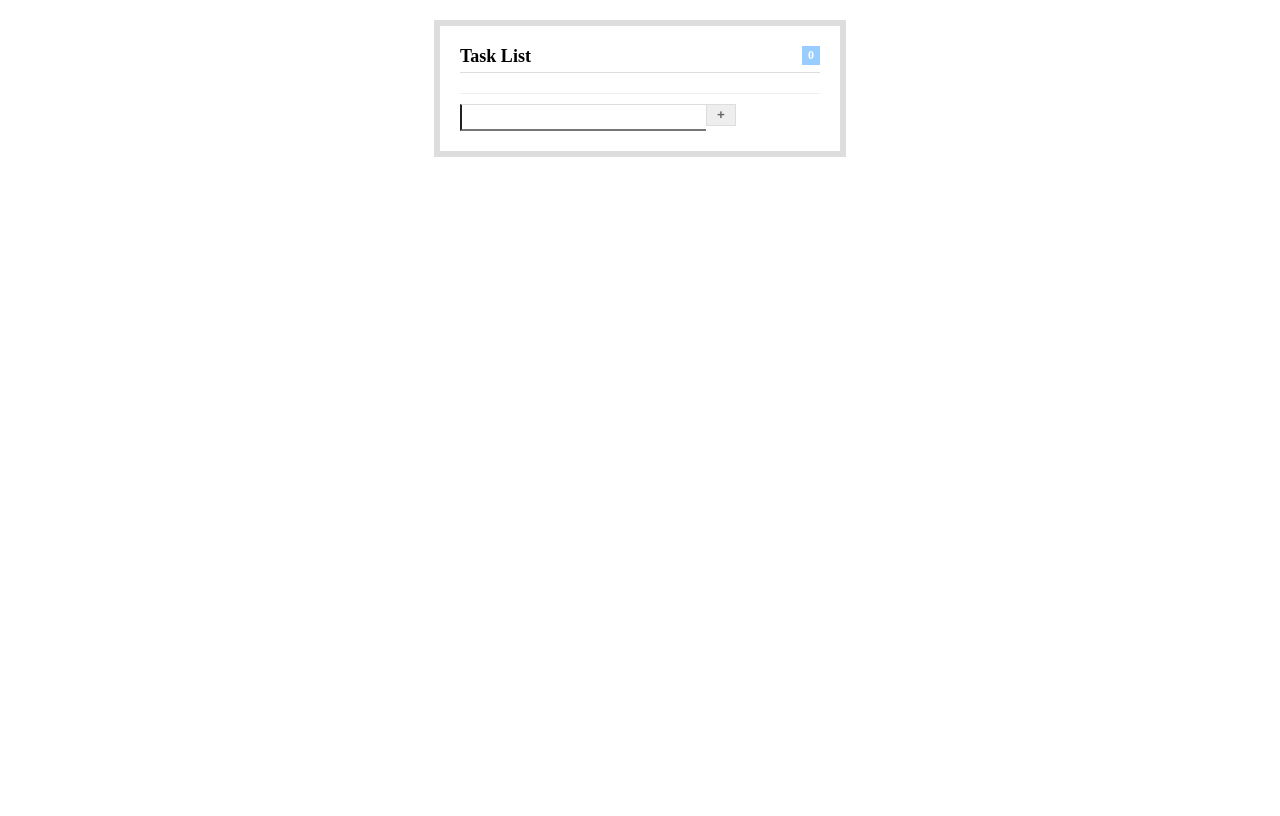
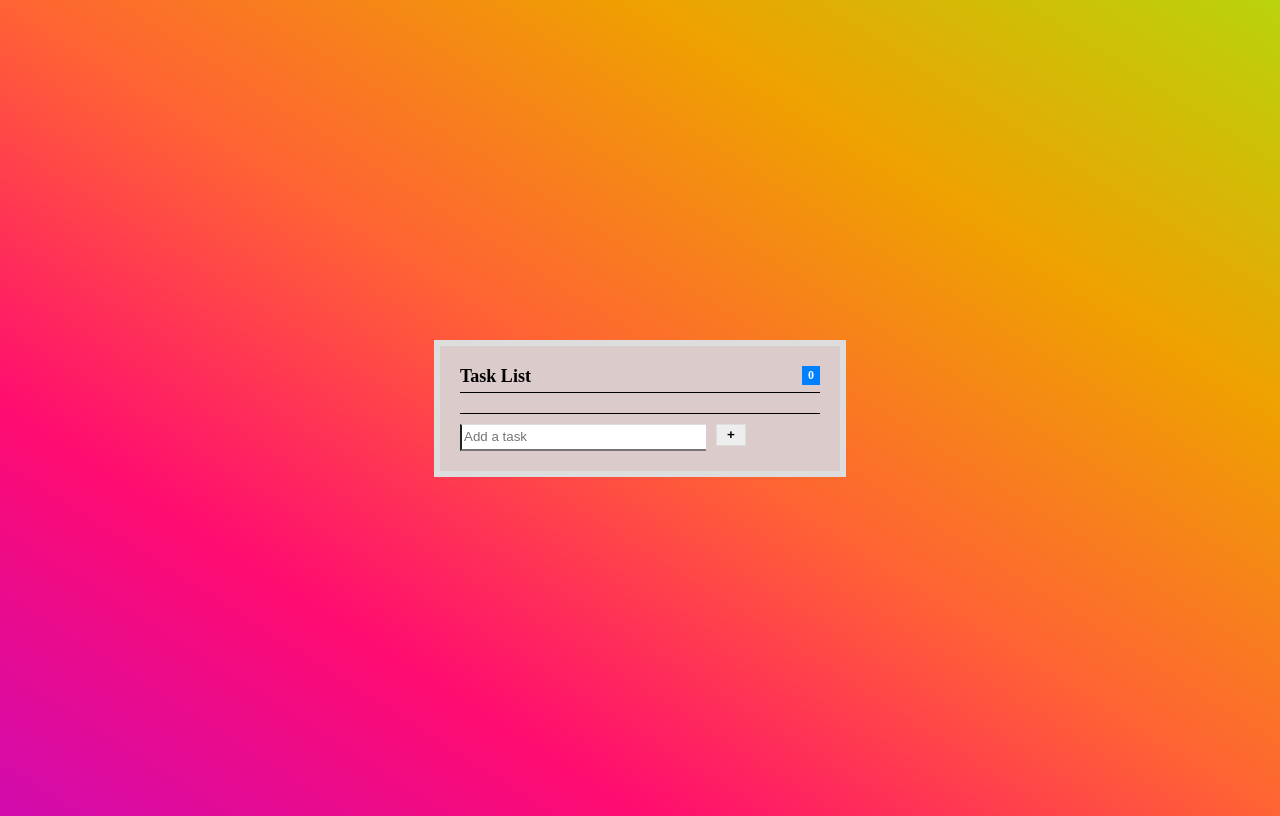
Before and after one commit to PhyoeThantKo/todo-list-app, a plain HTML site: page index.html in a window 1280 px wide. Drawn offline with Linux system fonts and the light colour scheme.

Commit message:
modernize_style

```diff
--- a/index.html
+++ b/index.html
@@ -10,14 +10,16 @@
      <script src="jquery.js"></script>
 </head>
 <body>
-     <div id="wrap">
-          <h1>Task List <span>0</span></h1>
+     <div id="container">
+          <div id="wrap">
+               <h1>Task List <span>0</span></h1>
 
-          <ul id="tasks"></ul>
-          <ul id="done"></ul>
+               <ul id="tasks"></ul>
+               <ul id="done"></ul>
 
-          <div id="new-task">
-               <input type="text"><button>+</button>
+               <div id="new-task">
+                    <input type="text" placeholder="Add a task"><button>+</button>
+               </div>
           </div>
      </div>
 
--- a/style.css
+++ b/style.css
@@ -1,22 +1,33 @@
+body{
+     background-image: linear-gradient(to right top, #d10bae, #ff0b71, #ff6334, #efa100, #b9d30c);
+}
+
+#container{
+     display: grid;
+     place-items: center;
+     height: 100vh;
+}
+
 #wrap{
      width: 360px;
      margin: 20px auto;
      padding: 20px;
      border: 6px solid #DDD;
      overflow: hidden;
+     background-color: rgb(219, 203, 203);
 }
 
 h1{
      margin: 0 0 20px 0;
      padding: 0 0 5px 0;
      font-size: 18px;
-     border-bottom: 1px solid #DDD;
+     border-bottom: 1px solid black;
 }
 
 h1 span{
      float: right;
      display: block;
-     background: #9cf;
+     background: rgb(0, 128, 255);
      font-size: 12px;
      padding: 2px 6px;
      color: #fff;
@@ -54,7 +65,7 @@ li:hover a {
 #new-task {
      margin-top: 20px;
      padding-top: 10px;
-     border-top: 1px solid #efefef;
+     border-top: 1px solid #000000;
      overflow: hidden;
 }
 
@@ -68,11 +79,12 @@ li:hover a {
 }
 
 #new-task button{
+     margin-left: 10px;
      width: 30px;
      border: 1px solid #DDD;
      background: #eee;
      font-weight: bold;
-     color: #666;
+     color: black;
      padding: 2px 2px 3px 2px;
      float: left;
 }
```
